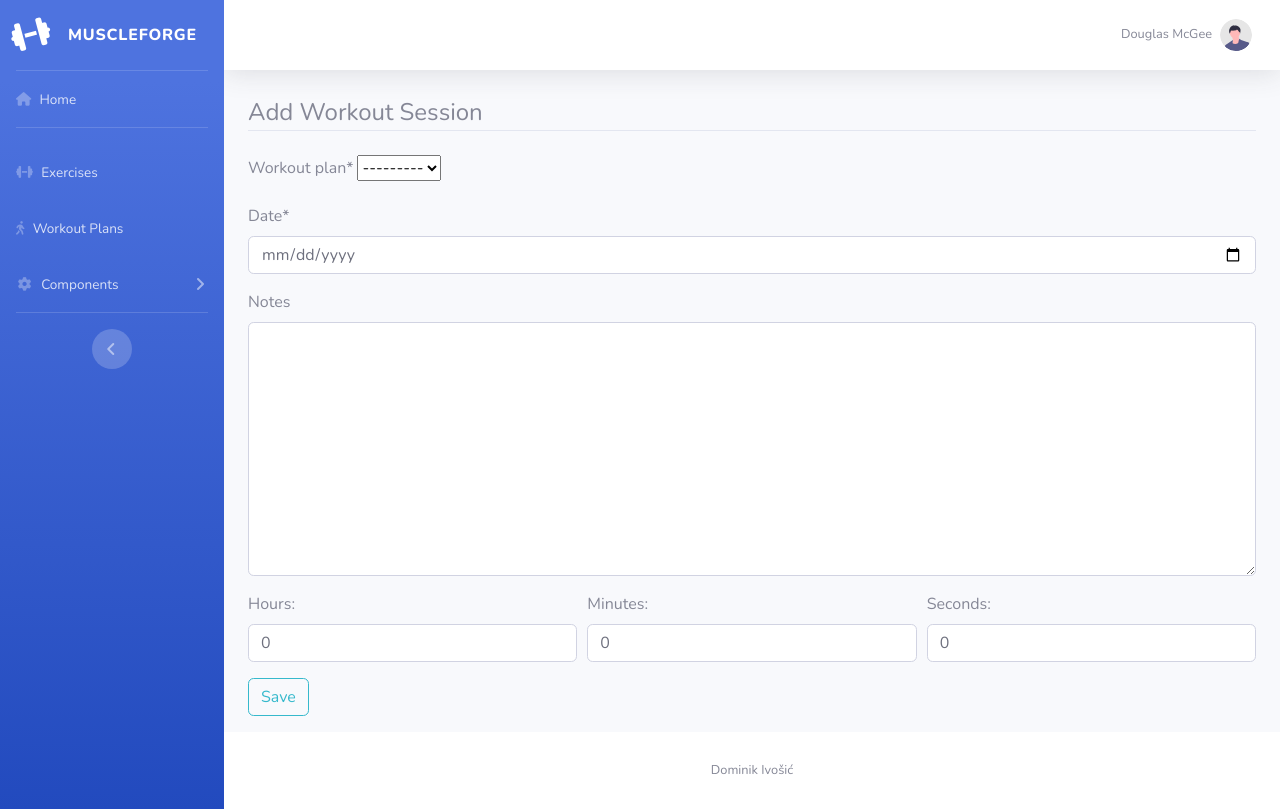
After one commit to SlavicPixel/muscleforge, a Django app: page /workoutplans/1/workoutsession/new in a window 1280 px wide. The commit adds this page. Run offline with Django 5.2, Linux system fonts and the light colour scheme; data that the repository does not hold is empty; some libraries are stand-ins or nearby versions.

Commit message:
Workout session mostly finished, other minor changes

```diff
--- a/muscleforgeproject/muscleforge/forms.py
+++ b/muscleforgeproject/muscleforge/forms.py
@@ -1,11 +1,19 @@
 from django import forms
-from .models import WorkoutPlan
+from .models import WorkoutPlan, WorkoutSession
 
 class WorkoutPlanForm(forms.ModelForm):
     class Meta:
         model = WorkoutPlan
-        fields = ['title', 'start_date', 'end_date']
+        fields = ['title', 'start_date', 'end_date', 'status']
         widgets = {
             'start_date': forms.DateInput(attrs={'type': 'date'}),
             'end_date': forms.DateInput(attrs={'type': 'date'}),
         }
+
+class WorkoutSessionForm(forms.ModelForm):
+    class Meta:
+        model = WorkoutSession
+        fields = ['workout_plan', 'date', 'notes']
+        widgets = {
+            'date': forms.DateInput(attrs={'type': 'date'}),
+        }
--- a/muscleforgeproject/muscleforge/models.py
+++ b/muscleforgeproject/muscleforge/models.py
@@ -40,6 +40,9 @@ class WorkoutSession(models.Model):
     duration = models.DurationField()
     notes = models.TextField(blank=True, null=True)
 
+    def get_absolute_url(self):
+        return reverse("workoutplan-detail", kwargs={"pk": self.workout_plan.pk})
+
 class ExerciseInSession(models.Model):
     workout_session = models.ForeignKey(WorkoutSession, on_delete=models.CASCADE)
     exercise = models.ForeignKey(Exercise, on_delete=models.CASCADE)
--- a/muscleforgeproject/muscleforge/templates/muscleforge/exercise_form.html
+++ b/muscleforgeproject/muscleforge/templates/muscleforge/exercise_form.html
@@ -5,7 +5,7 @@
         <form method="post">
             {% csrf_token %}
             <fieldset class="form-group">
-                <legend class="border-bottom mb-4">Add Exercise</legend>
+                <legend class="border-bottom mb-4">{{ action }} Exercise</legend>
                 {{ form|crispy }}
             </fieldset>
             <div class="form-group">
--- a/muscleforgeproject/muscleforge/templates/muscleforge/workoutplan_form.html
+++ b/muscleforgeproject/muscleforge/templates/muscleforge/workoutplan_form.html
@@ -5,7 +5,7 @@
         <form method="post">
             {% csrf_token %}
             <fieldset class="form-group">
-                <legend class="border-bottom mb-4">Add a Workout Plan</legend>
+                <legend class="border-bottom mb-4">{{ action }} a Workout Plan</legend>
                 {{ form|crispy }}
             </fieldset>
             <div class="form-group">
--- /dev/null
+++ b/muscleforgeproject/muscleforge/templates/muscleforge/workoutsession_form.html
@@ -0,0 +1,45 @@
+{% extends "muscleforge/base.html" %}
+{% load crispy_forms_tags %}
+{% block content %}
+<div class="container">
+    <form method="post" id="workoutSessionForm">
+        {% csrf_token %}
+        <fieldset class="form-group">
+            <legend class="border-bottom mb-4">Add Workout Session</legend>
+            {{ form|crispy }}
+            <div class="form-row">
+                <div class="col">
+                    <label for="hours">Hours:</label>
+                    <input type="number" id="hours" class="form-control" name="hours" min="0" value="0">
+                </div>
+                <div class="col">
+                    <label for="minutes">Minutes:</label>
+                    <input type="number" id="minutes" class="form-control" name="minutes" min="0" max="59" value="0">
+                </div>
+                <div class="col">
+                    <label for="seconds">Seconds:</label>
+                    <input type="number" id="seconds" class="form-control" name="seconds" min="0" max="59" value="0">
+                </div>
+                <input type="hidden" id="duration" name="duration">
+            </div>
+        </fieldset>
+        <div class="form-group">
+            <button class="btn btn-outline-info" type="submit">Save</button>
+        </div>
+    </form>
+</div>
+<script>
+document.addEventListener("DOMContentLoaded", function() {
+    const form = document.getElementById("workoutSessionForm");
+    form.addEventListener("submit", function(e) {
+        e.preventDefault();
+        const hours = document.getElementById("hours").value.padStart(2, '0');
+        const minutes = document.getElementById("minutes").value.padStart(2, '0');
+        const seconds = document.getElementById("seconds").value.padStart(2, '0');
+        // Combine hours, minutes, and seconds
+        document.getElementById("duration").value = `${hours}:${minutes}:${seconds}`;
+        this.submit(); // Proceed with the form submission
+    });
+});
+</script>
+{% endblock content %}
--- a/muscleforgeproject/muscleforge/urls.py
+++ b/muscleforgeproject/muscleforge/urls.py
@@ -9,7 +9,10 @@ from .views import (
     WorkoutPlanCreateView,
     WorkoutPlanDetailView,
     WorkoutPlanUpdateView,
-    WorkoutPlanDeleteView
+    WorkoutPlanDeleteView,
+    WorkoutSessionCreateView,
+    WorkoutSessionUpdateView,
+    WorkoutSessionDeleteView
 )
 
 urlpatterns = [
@@ -23,4 +26,7 @@ urlpatterns = [
     path('workoutplans/new/', WorkoutPlanCreateView.as_view(), name="workoutplan-new"),
     path('workoutplans/<int:pk>/update/', WorkoutPlanUpdateView.as_view(), name="workoutplan-update"),
     path('workoutplans/<int:pk>/delete/', WorkoutPlanDeleteView.as_view(), name="workoutplan-delete"),
+    path('workoutplans/<int:workoutplan_pk>/workoutsession/new', WorkoutSessionCreateView.as_view(), name="workoutsession-new"),
+    path('workoutplans/<int:workoutplan_pk>/workoutsession/<int:session_pk>/update', WorkoutSessionUpdateView.as_view(), name="workoutsession-update"),
+    path('workoutplans/<int:workoutplan_pk>/workoutsession/<int:session_pk>/delete', WorkoutSessionDeleteView.as_view(), name="workoutsession-delete"),
 ]
--- a/muscleforgeproject/muscleforge/views.py
+++ b/muscleforgeproject/muscleforge/views.py
@@ -1,5 +1,6 @@
 from django import forms
-from django.shortcuts import render
+from django.urls import reverse_lazy
+from django.shortcuts import render, get_object_or_404
 from django.views.generic import (
     ListView,
     DetailView,
@@ -8,7 +9,8 @@ from django.views.generic import (
     DeleteView
 )
 from .models import WorkoutPlan, Exercise, WorkoutSession, ExerciseInSession
-from .forms import WorkoutPlanForm
+from .forms import WorkoutPlanForm, WorkoutSessionForm
+from datetime import timedelta
 
 def home(request):
     return render(request, 'muscleforge/home.html')
@@ -22,10 +24,20 @@ class ExerciseCreateView(CreateView): # dodati login reguired
     model = Exercise
     fields = ['name', 'description', 'difficulty_level', 'exercise_type', 'equipment_needed']
 
+    def get_context_data(self, **kwargs):
+        context = super().get_context_data(**kwargs)
+        context['action'] = 'Add'
+        return context
+
 class ExerciseUpdateView(UpdateView): # dodati login reguired
     model = Exercise
     fields = ['name', 'description', 'difficulty_level', 'exercise_type', 'equipment_needed']
     success_url = '/exercises/'
+
+    def get_context_data(self, **kwargs):
+        context = super().get_context_data(**kwargs)
+        context['action'] = 'Update'
+        return context
 
 class ExerciseDeleteView(DeleteView): # dodati login reguired
     model = Exercise
@@ -43,6 +55,11 @@ class WorkoutPlanCreateView(CreateView):
     def form_valid(self, form):
         form.instance.user = self.request.user
         return super().form_valid(form)
+
+    def get_context_data(self, **kwargs):
+        context = super().get_context_data(**kwargs)
+        context['action'] = 'Add'
+        return context
 
 class WorkoutPlanDetailView(DetailView):
     model = WorkoutPlan
@@ -63,6 +80,61 @@ class WorkoutPlanUpdateView(UpdateView): # dodati login reguired
         form.instance.user = self.request.user
         return super().form_valid(form)
 
+    def get_context_data(self, **kwargs):
+        context = super().get_context_data(**kwargs)
+        context['action'] = 'Update'
+        return context
+
 class WorkoutPlanDeleteView(DeleteView): # dodati login reguired
     model = WorkoutPlan
     success_url = '/workoutplans/'
+
+class WorkoutSessionCreateView(CreateView):
+    model = WorkoutSession
+    form_class = WorkoutSessionForm
+
+    def form_valid(self, form):
+        form.instance.user = self.request.user
+
+        hours = int(self.request.POST.get('hours', 0))
+        minutes = int(self.request.POST.get('minutes', 0))
+        seconds = int(self.request.POST.get('seconds', 0))
+        form.instance.duration = timedelta(hours=hours, minutes=minutes, seconds=seconds)
+
+        return super().form_valid(form)
+
+    def get_initial(self):
+        initial = super(WorkoutSessionCreateView, self).get_initial()
+        workoutplan_pk = self.kwargs.get('workoutplan_pk')
+        if workoutplan_pk:
+            initial['workout_plan'] = workoutplan_pk
+        return initial
+
+class WorkoutSessionUpdateView(UpdateView):
+    model = WorkoutSession
+    form_class = WorkoutSessionForm
+
+    def get_object(self, queryset=None):
+        session_pk = self.kwargs.get('session_pk')
+        return get_object_or_404(WorkoutSession, pk=session_pk)
+
+    def form_valid(self, form):
+        form.instance.user = self.request.user
+
+        hours = int(self.request.POST.get('hours', 0))
+        minutes = int(self.request.POST.get('minutes', 0))
+        seconds = int(self.request.POST.get('seconds', 0))
+        form.instance.duration = timedelta(hours=hours, minutes=minutes, seconds=seconds)
+
+        return super().form_valid(form)
+
+class WorkoutSessionDeleteView(DeleteView):
+    model = WorkoutSession
+
+    def get_success_url(self):
+        workout_plan_id = self.object.workout_plan.id
+        return reverse_lazy('workoutplan-detail', kwargs={'pk': workout_plan_id})
+
+    def get_object(self, queryset=None):
+        session_pk = self.kwargs.get('session_pk')
+        return get_object_or_404(WorkoutSession, pk=session_pk)
```
Also changed, not shown: muscleforgeproject/muscleforge/templates/muscleforge/workoutplan_detail.html (+9 -5 lines), muscleforgeproject/muscleforge/templates/muscleforge/workoutsession_confirm_delete.html (added, +16 -0 lines).
